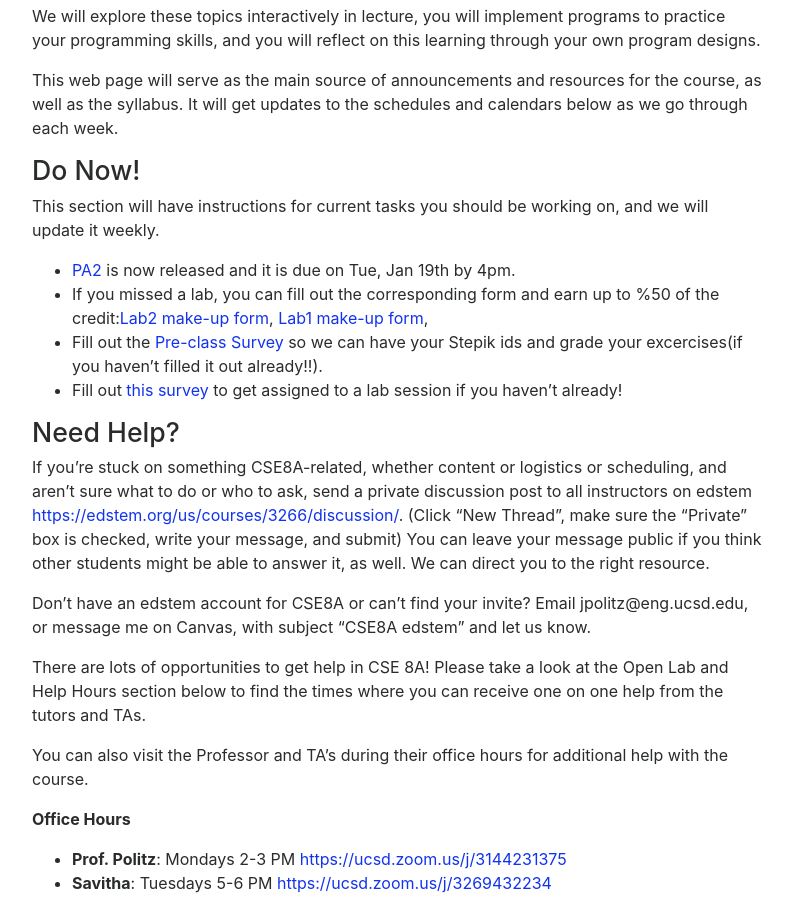
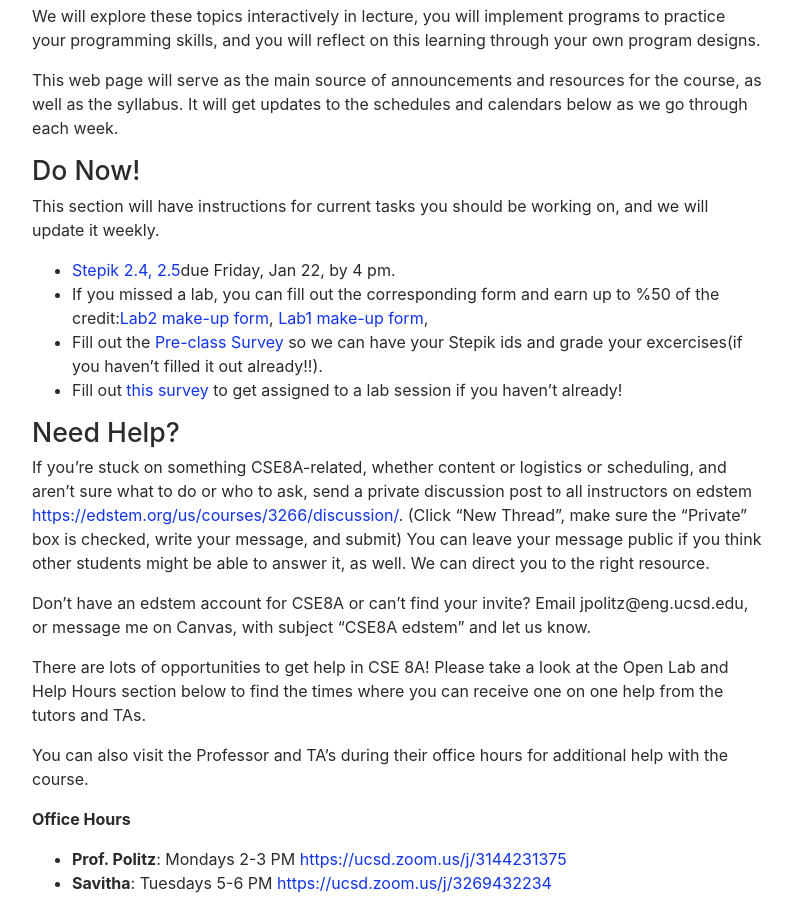
Before and after one commit to ucsd-cse8a-w21/ucsd-cse8a-w21.github.io, a Jekyll site: the page built from index.md, in a window 1280 px wide and 900 px high, scrolled down 707 px. Shown: the whole window, without its empty margins (243-1035 px from the left). Built offline with Jekyll 4.4.1, drawn with Linux system fonts in a browser that asks for light colours; nearby versions of some CDN libraries.

Commit message:
Update index.md

```diff
--- a/index.md
+++ b/index.md
@@ -28,7 +28,7 @@ and calendars below as we go through each week.
 This section will have instructions for current tasks you should be working
 on, and we will update it weekly.
 
-- [PA2](https://docs.google.com/document/d/1SxHtmDNzdm2Ogs2zA3SGog9fRD35dGPe/edit?ts=5fffccc1#) is now released and it is due on Tue, Jan 19th by 4pm.
+- [Stepik 2.4, 2.5](https://stepik.org/lesson/467752/step/1?unit=458571)due Friday, Jan 22, by 4 pm.
 - If you missed a lab, you can fill out the corresponding form and earn up to %50 of the credit:[Lab2 make-up form](https://forms.gle/q1s1Dr1KMe3RY77LA), [Lab1 make-up form](https://forms.gle/QybphWqaceBJUVQR9),
 - Fill out the [Pre-class Survey](https://forms.gle/fu7V8UxvKEH3i6ef7) so we can have your Stepik ids and grade your excercises(if you haven't filled it out already!!).
 - Fill out [this
```
